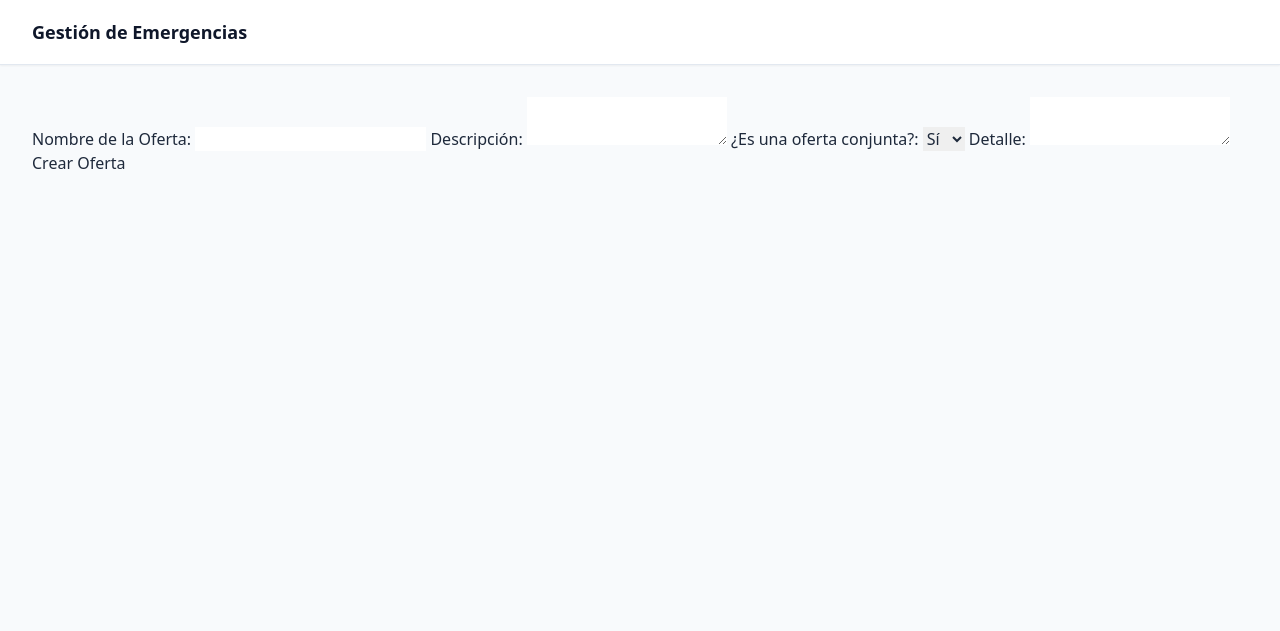
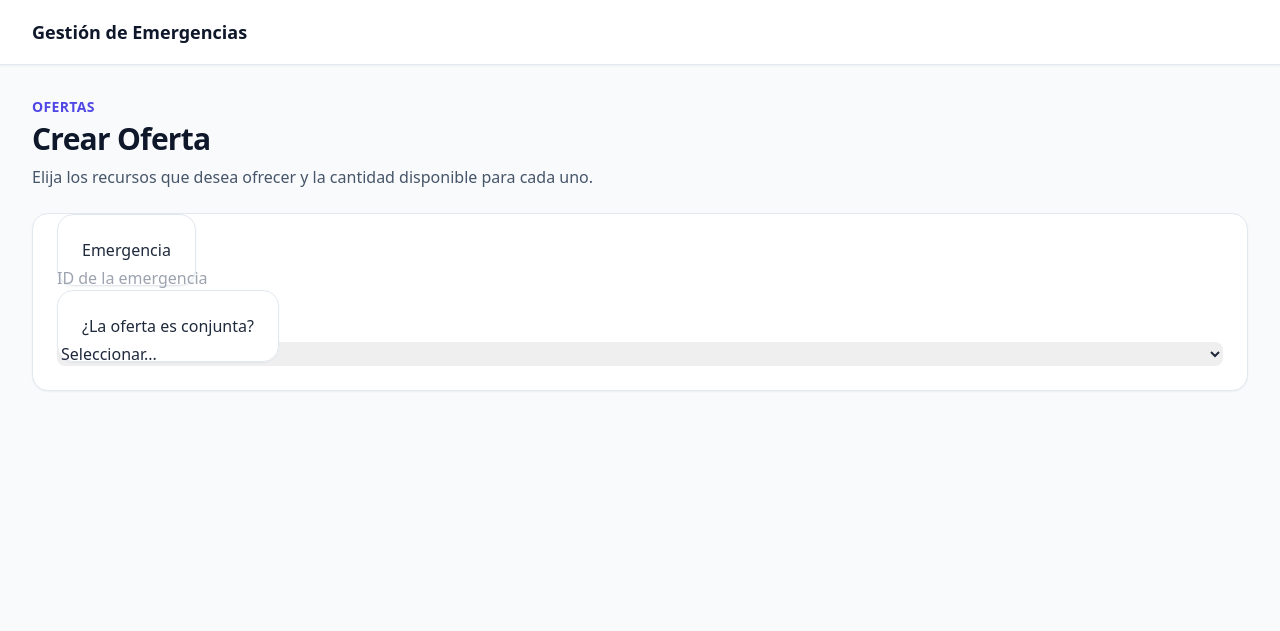
Before and after one commit to luichinni/dssd-flask-app, a Flask app: template templates/ofertas/crear_oferta.html in a window 1280 px wide. Shown: the top 631 px of the page. Run offline with Flask 3, Linux system fonts and the light colour scheme; the template is opened without the code that fills it, so the values that code supplies are empty; parts of the project's set-up code (start-up, migrations or seed data) failed here and were passed over; some libraries are stand-ins or nearby versions.

Commit message:
Agregando cosas al formulario

```diff
--- a/src/core/models/version_oferta.py
+++ b/src/core/models/version_oferta.py
@@ -8,7 +8,7 @@ class VersionOferta(db.Model):
     id_oferta = db.Column(db.Integer, db.ForeignKey('ofertas.id_oferta'), nullable=False)
     numero_version = db.Column(db.Integer, nullable=False)
     fecha_version = db.Column(db.DateTime, default=datetime.utcnow, nullable=False)
-    usuario_modificacion = db.Column(db.String(20), db.ForeignKey('usuarios.id'), nullable=True)
+    usuario_modificacion = db.Column(db.Integer(20), db.ForeignKey('usuarios.id'), nullable=True)
     observaciones = db.Column(db.Text, nullable=True)
     estado_version = db.Column(db.String(30), nullable=False, default='pendiente')
 
--- a/templates/ofertas/crear_oferta.html
+++ b/templates/ofertas/crear_oferta.html
@@ -4,23 +4,77 @@
 
 {% block content %}
 
-<form>
-    <label for="nombre">Nombre de la Oferta:</label>
-    <input type="text" id="nombre" name="nombre" required>
+<div class="max-w-2x1 mx-auto space-y-6">
+    <div>
+        <p class = "text-sm font-semibold uppercase tracking-wide text-indigo-600"> Ofertas </p>
+        <h1 class="mt-1 text-3xl font-bold tracking-tight text-slate-900"> Crear Oferta</h1>
+        <p class="mt-2 text-slate-600"> Elija los recursos que desea ofrecer y la cantidad disponible para cada uno. </p>
+    </div>
 
-    <label for="descripcion">Descripción:</label>
-    <textarea id="descripcion" name="descripcion" required></textarea>
+    <form method="POST" action="{{ url_for('ong.crear_oferta') }}" class="bg-white rounded-2xl border border-slate-200 shadow-sm p-6 space-y-6">
+        <div>
+            <label for="id_emergencia" class="bg-white rounded-2xl border border-slate-200 shadow-sm p-6 space-y-6">Emergencia</label>
+            <input type="number" id="id_emergencia" name="id_emergencia" required class="mt-1 block w-full rounded-lg border-slate-300" placeholder="ID de la emergencia">
+        </div>
 
-    <label for="conjunta">¿Es una oferta conjunta?:</label>
-    <select id="conjunta" name="conjunta" required>
-        <option value="true">Sí</option>
-        <option value="false">No</option>
-    </select>
+        <div>
+            <label for="es_conjunta" class="bg-white rounded-2xl border border-slate-200 shadow-sm p-6 space-y-6">¿La oferta es conjunta?</label>
+            <select id="es_conjunta" name="es_conjunta" required class="mt-1 block w-full rounded-lg border-slate-300">
+                <option value="">Seleccionar...</option>
+                <option value="true">Sí</option>
+                <option value="false">No</option>
+            </select>
+        </div>
 
-    <label for="detalle">Detalle:</label>
-    <textarea id="detalle" name="detalle" required></textarea>
 
-    <button type="submit">Crear Oferta</button>
-</form>
+    </form>
+</div>
+
+<script>
+function agregarRecurso() {
+
+    const container = document.getElementById('recursos-container');
+
+    const fila = document.createElement('div');
+
+    fila.className = 'recurso-row flex gap-3';
+
+    fila.innerHTML = `
+        <select
+            name="id_recurso"
+            required
+            class="flex-1 rounded-lg border-slate-300">
+
+            <option value="">Seleccionar recurso...</option>
+
+            {% for recurso in recursos %}
+                <option value="{{ recurso.id }}">
+                    {{ recurso.nombre }}
+                    (Disponible: {{ recurso.cantidad_disponible }})
+                </option>
+            {% endfor %}
+
+        </select>
+
+        <input
+            type="number"
+            name="cantidad"
+            min="1"
+            required
+            placeholder="Cantidad"
+            class="w-32 rounded-lg border-slate-300">
+
+        <button
+            type="button"
+            onclick="this.parentElement.remove()"
+            class="px-3 py-2 rounded-lg border border-red-200 text-red-600">
+            Eliminar
+        </button>
+    `;
+
+    container.appendChild(fila);
+}
+
+</script>
 
 {% endblock %}
```
